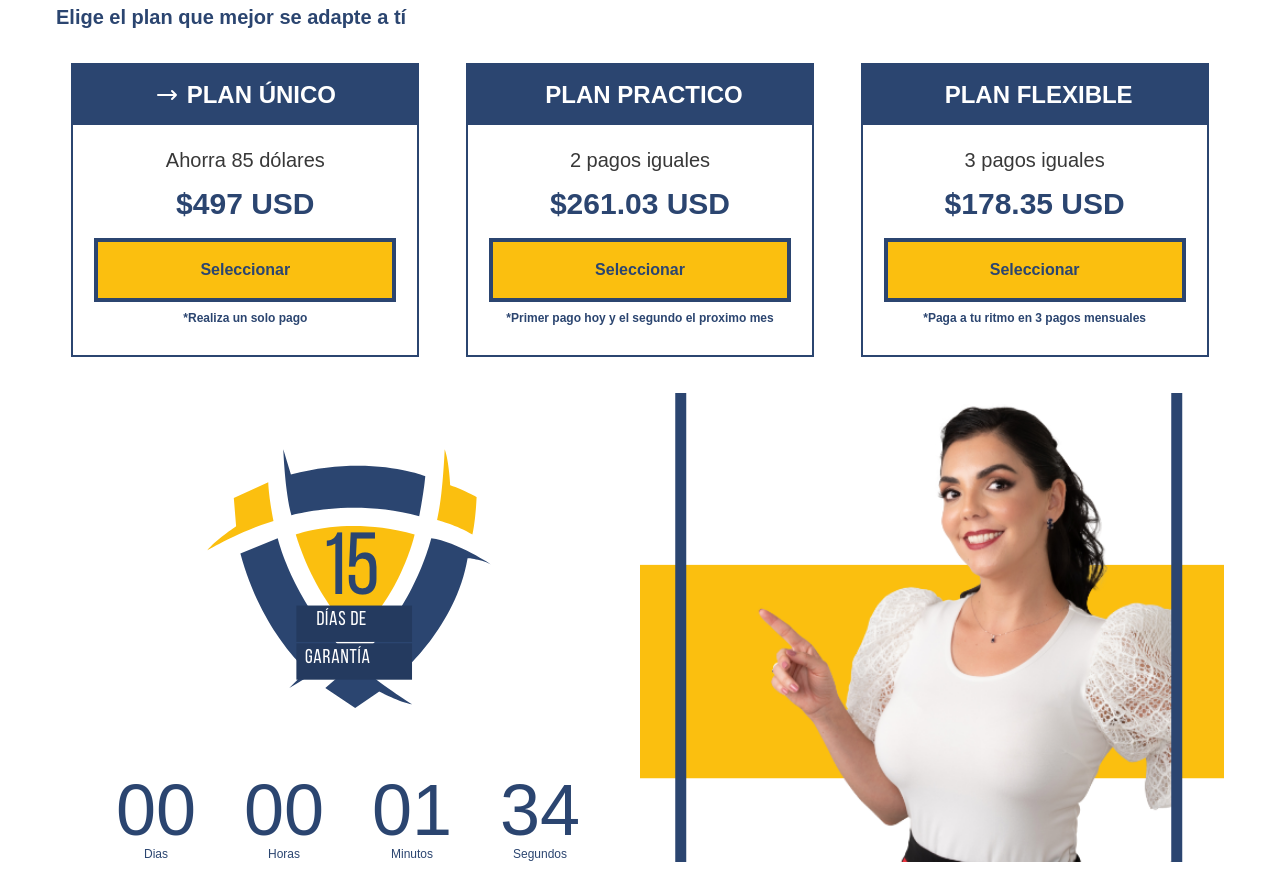
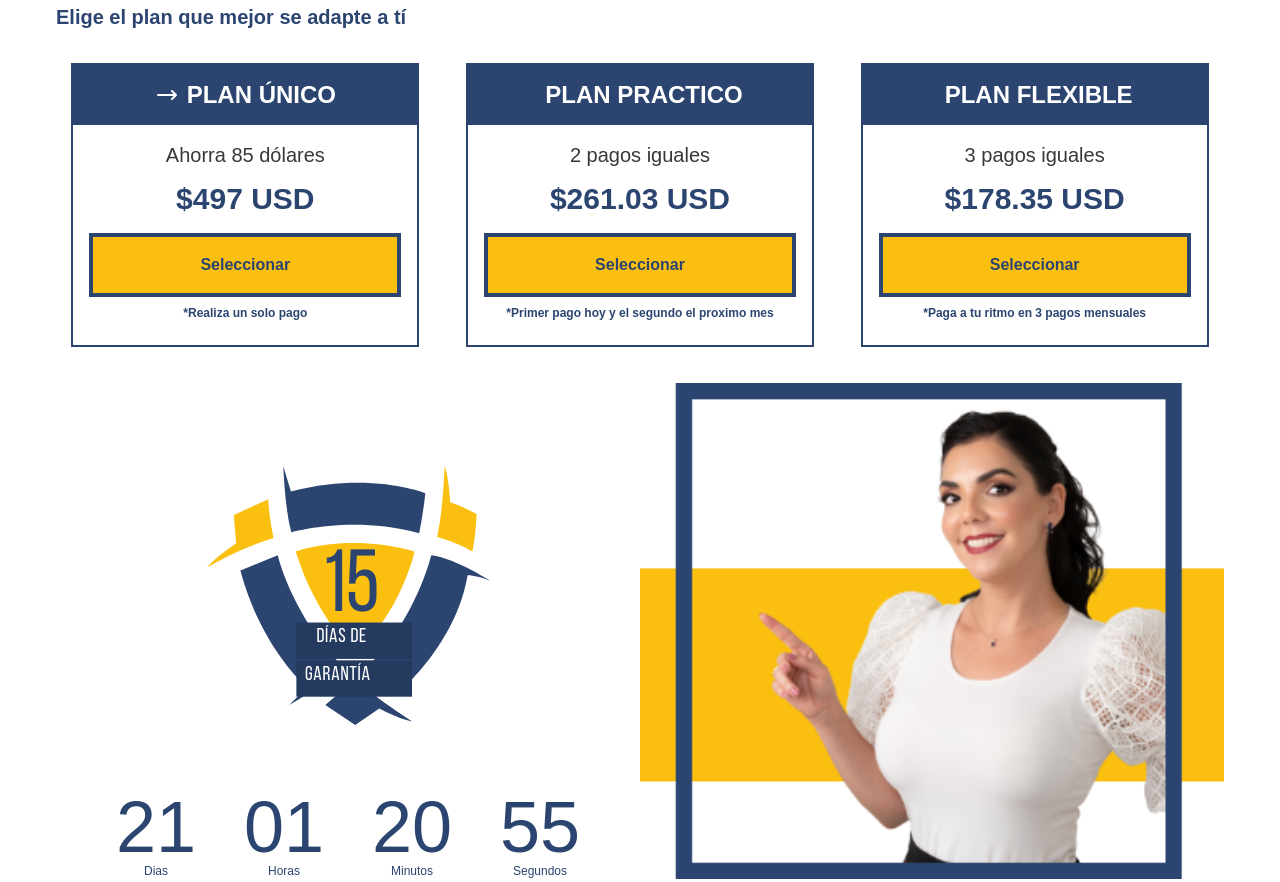
Before and after one commit to Kublick/aumentapacientes, a Gatsby site: page /compra in a window 1280 px wide. Shown: the part 660-1542 px from the top of the page. Built offline with nearby package versions, Linux system fonts and the light colour scheme; Gatsby itself is replaced by a stand-in of ours.

Commit message:
fix: salescard component

```diff
--- a/src/components/PriceCard.tsx
+++ b/src/components/PriceCard.tsx
@@ -39,12 +39,12 @@ export const PriceCard = ({
   );
 
   return (
-    <div className="border-2 md:w-60 lg:w-[348px] border-primary">
+    <div className="border-2 md:w-[235px] lg:w-[348px] border-primary">
       <div className="flex items-center justify-center h-[60px] gap-2 text-2xl font-semibold text-white bg-primary ">
         <span>{arrowClass}</span>
         {title}
       </div>
-      <div className="flex flex-col items-center p-[21px]">
+      <div className="flex flex-col items-center p-4">
         <p className="mb-1 text-xl font-light text-lightgray">{text}</p>
         <p className="mt-2 text-3xl font-bold text-primary ">{cost}</p>
         <button
--- a/src/components/SalesCards.tsx
+++ b/src/components/SalesCards.tsx
@@ -11,7 +11,11 @@ import { useWindowSize } from "../hooks/useWindowSize";
 import Counter from "./Counter";
 import { PriceCard } from "./PriceCard";
 
-export const SalesCards = () => {
+interface Props {
+  salesDate: string;
+}
+
+export const SalesCards = ({ salesDate }: Props) => {
   const { desktopImage, tabletImage } = useStaticQuery(
     graphql`
       query {
@@ -20,17 +24,27 @@ export const SalesCards = () => {
             gatsbyImageData(layout: FULL_WIDTH, placeholder: NONE)
           }
         }
+        tabletImage: file(relativePath: { eq: "bere_garantia_tablet.png" }) {
+          childImageSharp {
+            gatsbyImageData(layout: FULL_WIDTH, placeholder: NONE)
+          }
+        }
       }
     `
   );
 
-  const images = getImage(desktopImage);
+  const images = withArtDirection(getImage(tabletImage), [
+    {
+      media: `(max-width: ${1280}px)`,
+      image: getImage(desktopImage),
+    },
+  ]);
 
   const { width } = useWindowSize();
   const [isMobile, setIsMobile] = useState(false);
 
   useEffect(() => {
-    if (width <= 863) {
+    if (width <= 833) {
       setIsMobile(true);
     } else {
       setIsMobile(false);
@@ -68,27 +82,27 @@ export const SalesCards = () => {
           url="https://pay.hotmart.com/W42168207B?off=j6xxy1dq"
         />
       </div>
-      <div className="flex flex-col md:grid md:grid-cols-2 mt-9 ">
+      <div className="flex flex-col items-center md:grid md:grid-cols-2 mt-9 ">
         {isMobile ? (
           <div className="flex flex-col items-center">
             <StaticImage
               src="../images/bere_garantia_mobile.png"
               alt="oferta laptop"
             />
-            <Counter date={Date.now() + 100000} />
+            <Counter date={salesDate} />
           </div>
         ) : (
-          <div className="flex flex-col items-center self-end gap-16">
+          <div className="flex flex-col items-center self-end lg:gap-16">
             <StaticImage
               src="../images/logo_garantia_desktop.png"
               alt="oferta laptop"
               className=""
             />
-            <Counter date={Date.now() + 100000} />
+            <Counter date={salesDate} />
           </div>
         )}
         {!isMobile && (
-          <GatsbyImage image={images} alt="foto anfitrion" className="px-4" />
+          <GatsbyImage image={images} alt="foto anfitrion" className="" />
         )}
       </div>
     </div>
--- a/src/components/Venta.tsx
+++ b/src/components/Venta.tsx
@@ -82,7 +82,7 @@ const Venta = () => {
             Elige el plan que mejor se adapte a tí
           </h1>
 
-          <SalesCards />
+          <SalesCards salesDate={"15 March 2022"} />
         </div>
 
         <div>
```
Also changed, not shown: 1 other file.
